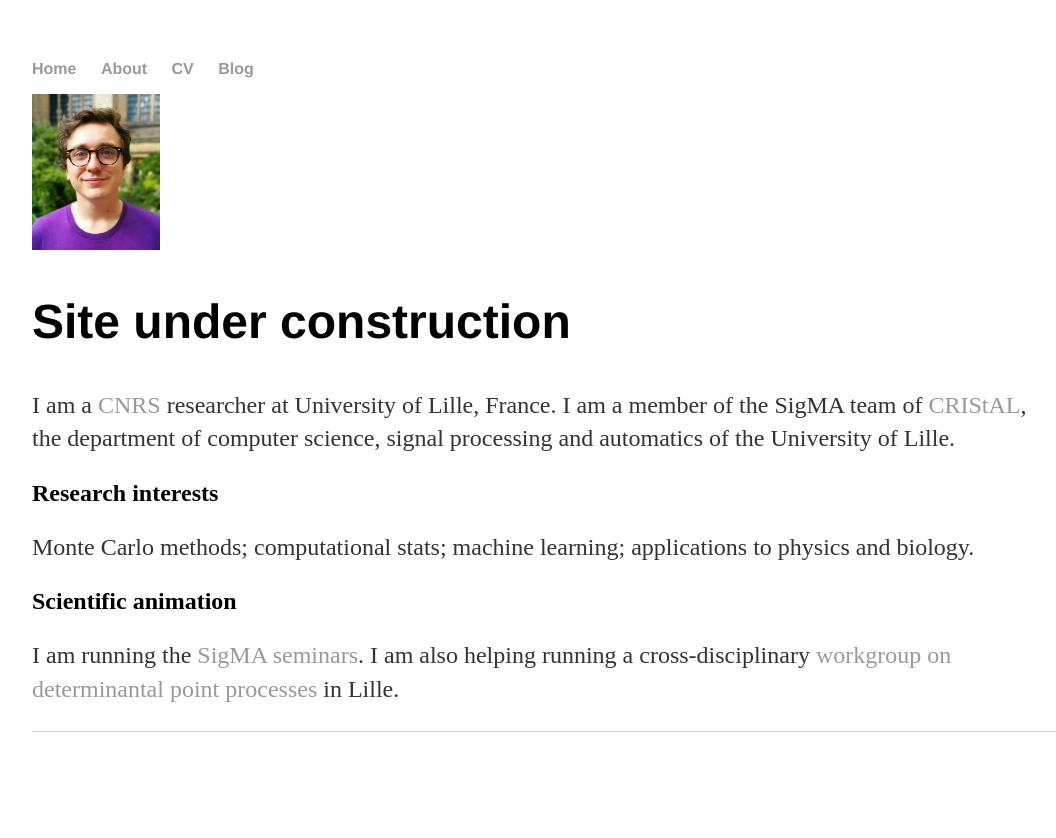
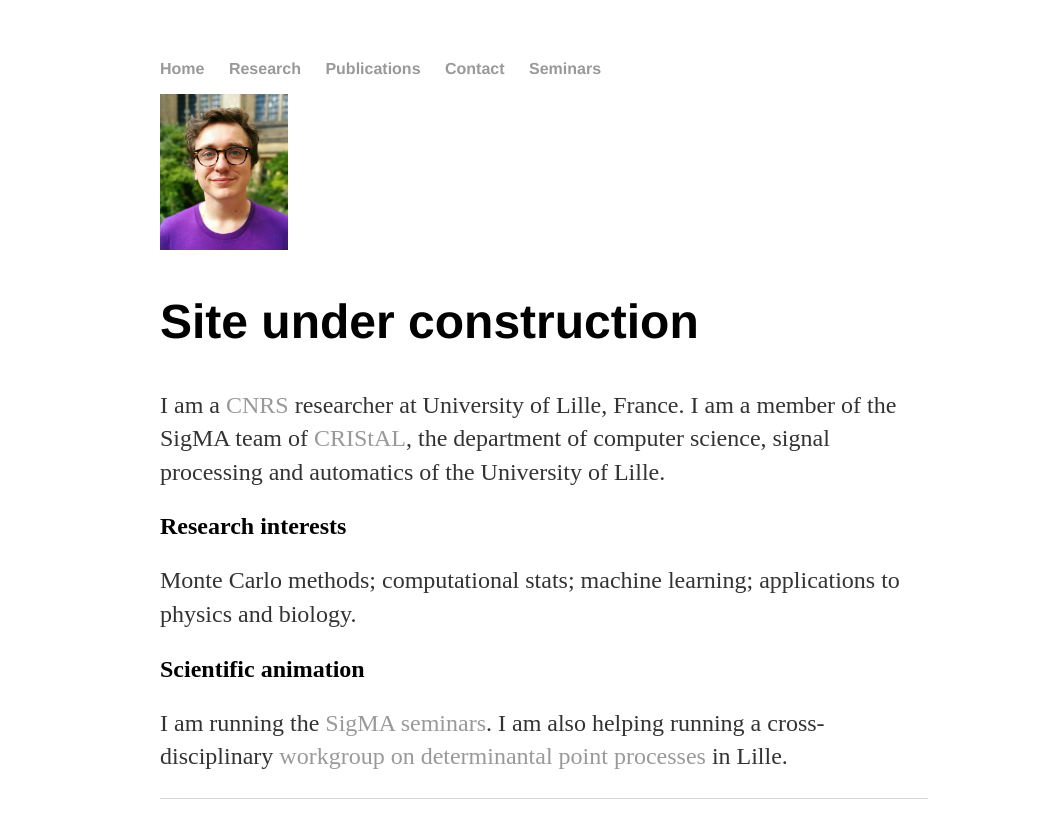
Before and after one commit to rbardenet/rbardenet.github.io, a Jekyll site: the page built from index.html, in a window 1280 px wide. Shown: the top 838 px of the page, without its empty margins (96-1152 px from the left). Built offline with Jekyll 4.4.1, drawn with Linux system fonts in a browser that asks for light colours.

```diff
--- a/_layouts/default.html
+++ b/_layouts/default.html
@@ -9,12 +9,12 @@
 			<nav>
 	    		<ul>
 	        		<li><a href="/">Home</a></li>
-		        	<li><a href="/about">About</a></li>
-	        		<li><a href="/cv">CV</a></li>
-	        		<li><a href="/blog">Blog</a></li>
+        	        	<li><a href="/contact">Research</a></li>
+	        		<li><a href="/publications">Publications</a></li>
+		        	<li><a href="/contact">Contact</a></li>
+	        		<li><a href="/seminars">Seminars</a></li>
 	    		</ul>
 			</nav>
-
 
 			{{ content }}
 
--- a/css/main.css
+++ b/css/main.css
@@ -1,10 +1,10 @@
 body {
     margin: 60px auto;
-    width: 80%;
+    width: 60%;
 }
 section{
     float: left
-    width: 40%
+    width: 10%
 }
 aside {
     float: right
```
